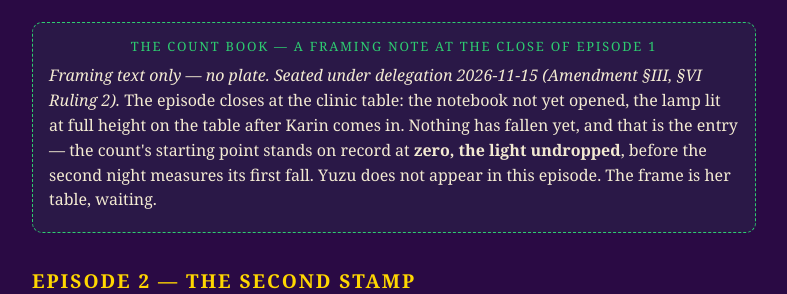
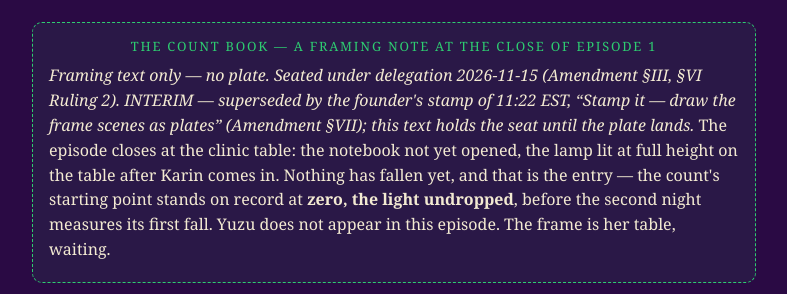
Before and after one commit to Qasparr/bookshop, a plain HTML site: page karin/index.html in a window 1280 px wide. Shown: the part 3952-4246 px from the top of the page, without its empty margins (246-1033 px from the left). Drawn offline with Linux system fonts and the light colour scheme; no server answers.

Commit message:
CORRECTIO — frames stand INTERIM: founder's stamp 11:22 EST orders drawn plates
The founder personally stamped the drawn-plates option ('Stamp it — draw
the frame scenes as plates'), superseding the desk's text-only Ruling 2
entered under delegation the same morning — a revisable ruling revised by
his pen, recorded in YUZU-RECENTERING-AMENDMENT SS VII. The three text
frames seated at the closes of Episodes 1/3/5 stand INTERIM, marked as
such on the page and in the amendment; drawn plates are commissioned
(separate builder) and will take the frames' seats. Rulings 1 (title),
3 (ebook note YUZU), and 4 (the chains) stand unaffected.

```diff
--- a/karin/index.html
+++ b/karin/index.html
@@ -16,6 +16,10 @@
   BLACKS OUT — marked, not vanished. Yuzu's count book is the series'
   primary record. Text-only count-book frames seat at the closes of
   Episodes 1, 3, and 5. The ebook's Cash App note is YUZU (formerly KARIN).
+  CORRECTIO 11:22 EST same day: those text frames stand INTERIM — superseded
+  as the final state by the founder's own stamp, "Stamp it — draw the frame
+  scenes as plates." Drawn plates are commissioned; when they land, the
+  plates take the frames' seats (Amendment Section VII).
   Karin content, plates, and scripts untouched. See the amendment:
   games/hellverse/manga/YUZU-RECENTERING-AMENDMENT.md, Section VI.
 -->
@@ -170,7 +174,7 @@ Hearing. Her sword: MVRRAMASSA. Her mask&#x27;s face: still his pen.
 
   <div class="frame">
     <div class="fh">THE COUNT BOOK — A FRAMING NOTE AT THE CLOSE OF EPISODE 1</div>
-    <p><em>Framing text only — no plate. Seated under delegation 2026-11-15 (Amendment §III, §VI Ruling 2).</em> The episode closes at the clinic table: the notebook not yet opened, the lamp lit at full height on the table after Karin comes in. Nothing has fallen yet, and that is the entry — the count's starting point stands on record at <strong>zero, the light undropped</strong>, before the second night measures its first fall. Yuzu does not appear in this episode. The frame is her table, waiting.</p>
+    <p><em>Framing text only — no plate. Seated under delegation 2026-11-15 (Amendment §III, §VI Ruling 2). INTERIM — superseded by the founder's stamp of 11:22 EST, “Stamp it — draw the frame scenes as plates” (Amendment §VII); this text holds the seat until the plate lands.</em> The episode closes at the clinic table: the notebook not yet opened, the lamp lit at full height on the table after Karin comes in. Nothing has fallen yet, and that is the entry — the count's starting point stands on record at <strong>zero, the light undropped</strong>, before the second night measures its first fall. Yuzu does not appear in this episode. The frame is her table, waiting.</p>
   </div>
 
   <h2>EPISODE 2 — THE SECOND STAMP</h2>
@@ -445,7 +449,7 @@ Hearing. Her sword: MVRRAMASSA.
 
   <div class="frame">
     <div class="fh">THE COUNT BOOK — A FRAMING NOTE AT THE CLOSE OF EPISODE 3</div>
-    <p><em>Framing text only — no plate. Seated under delegation 2026-11-15 (Amendment §III, §VI Ruling 2).</em> At her table, the count stands <strong>unchanged</strong>: the discipline held, and there was no blackout to count. An entry of stillness — the night the light did not drop and no name was lost. Karin walked a chain backward and gave a name back; the book records the stillness as faithfully as it records the falls.</p>
+    <p><em>Framing text only — no plate. Seated under delegation 2026-11-15 (Amendment §III, §VI Ruling 2). INTERIM — superseded by the founder's stamp of 11:22 EST, “Stamp it — draw the frame scenes as plates” (Amendment §VII); this text holds the seat until the plate lands.</em> At her table, the count stands <strong>unchanged</strong>: the discipline held, and there was no blackout to count. An entry of stillness — the night the light did not drop and no name was lost. Karin walked a chain backward and gave a name back; the book records the stillness as faithfully as it records the falls.</p>
   </div>
 
   <h2>EPISODE 4 — THE AUDITOR</h2>
@@ -729,7 +733,7 @@ Her mask: the Leonardo sheet&#x27;s mask, carried and unneeded.
 
   <div class="frame">
     <div class="fh">THE COUNT BOOK — A FRAMING NOTE AT THE CLOSE OF EPISODE 5</div>
-    <p><em>Framing text only — no plate. Seated under delegation 2026-11-15 (Amendment §III, §VI Ruling 2); marked there as the weakest of the three frames, strikeable by the founder's pen.</em> Karin comes home and does not wake the house. The count book rests shut; there is nothing to enter, because tonight the reading was <strong>not</strong> done. Her book records the restraint the way it records everything — a blank page, kept blank on purpose.</p>
+    <p><em>Framing text only — no plate. Seated under delegation 2026-11-15 (Amendment §III, §VI Ruling 2); marked there as the weakest of the three frames, strikeable by the founder's pen. INTERIM — superseded by the founder's stamp of 11:22 EST, “Stamp it — draw the frame scenes as plates” (Amendment §VII); this text holds the seat until the plate lands.</em> Karin comes home and does not wake the house. The count book rests shut; there is nothing to enter, because tonight the reading was <strong>not</strong> done. Her book records the restraint the way it records everything — a blank page, kept blank on purpose.</p>
   </div>
 
   <h2>EPISODE 6 — THE COUNSEL</h2>
```
